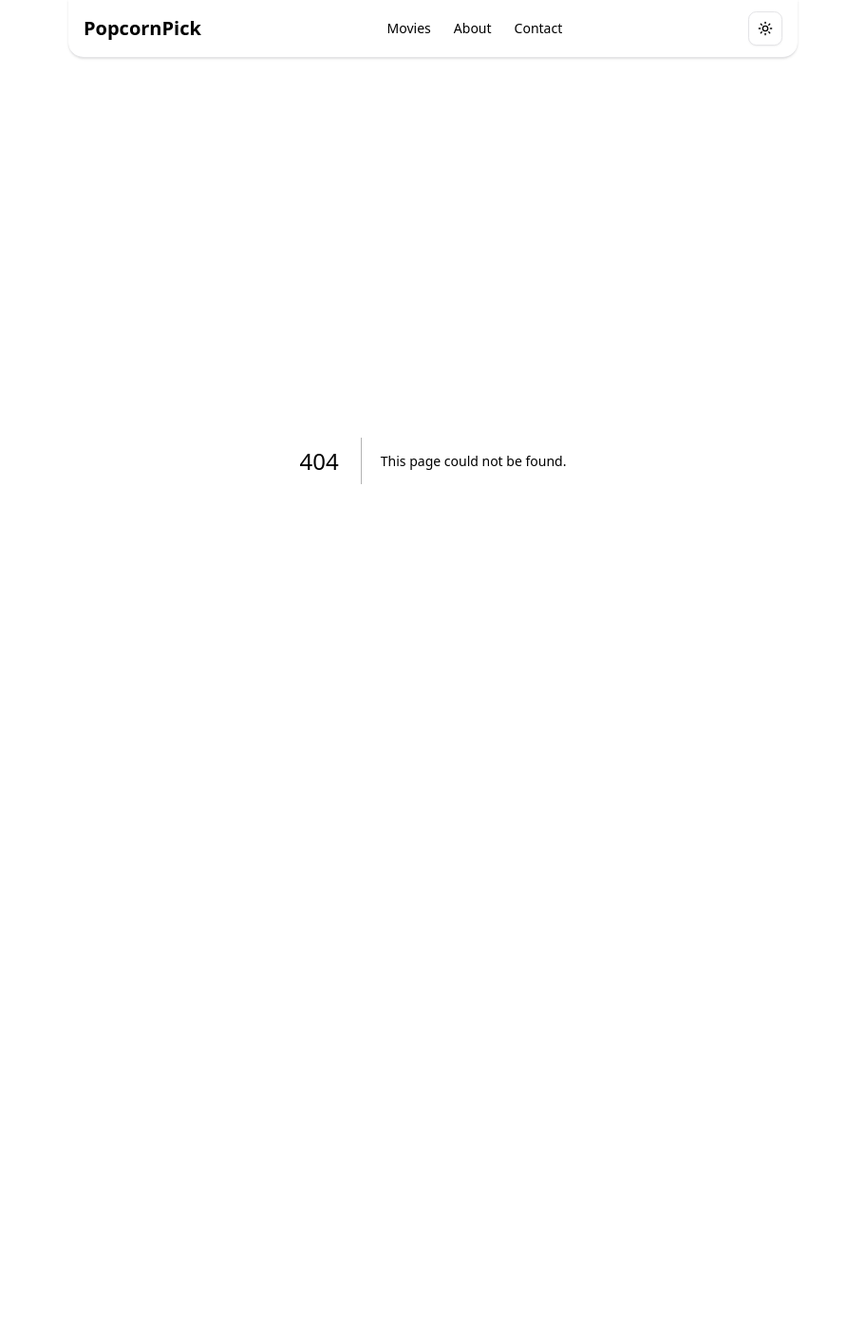
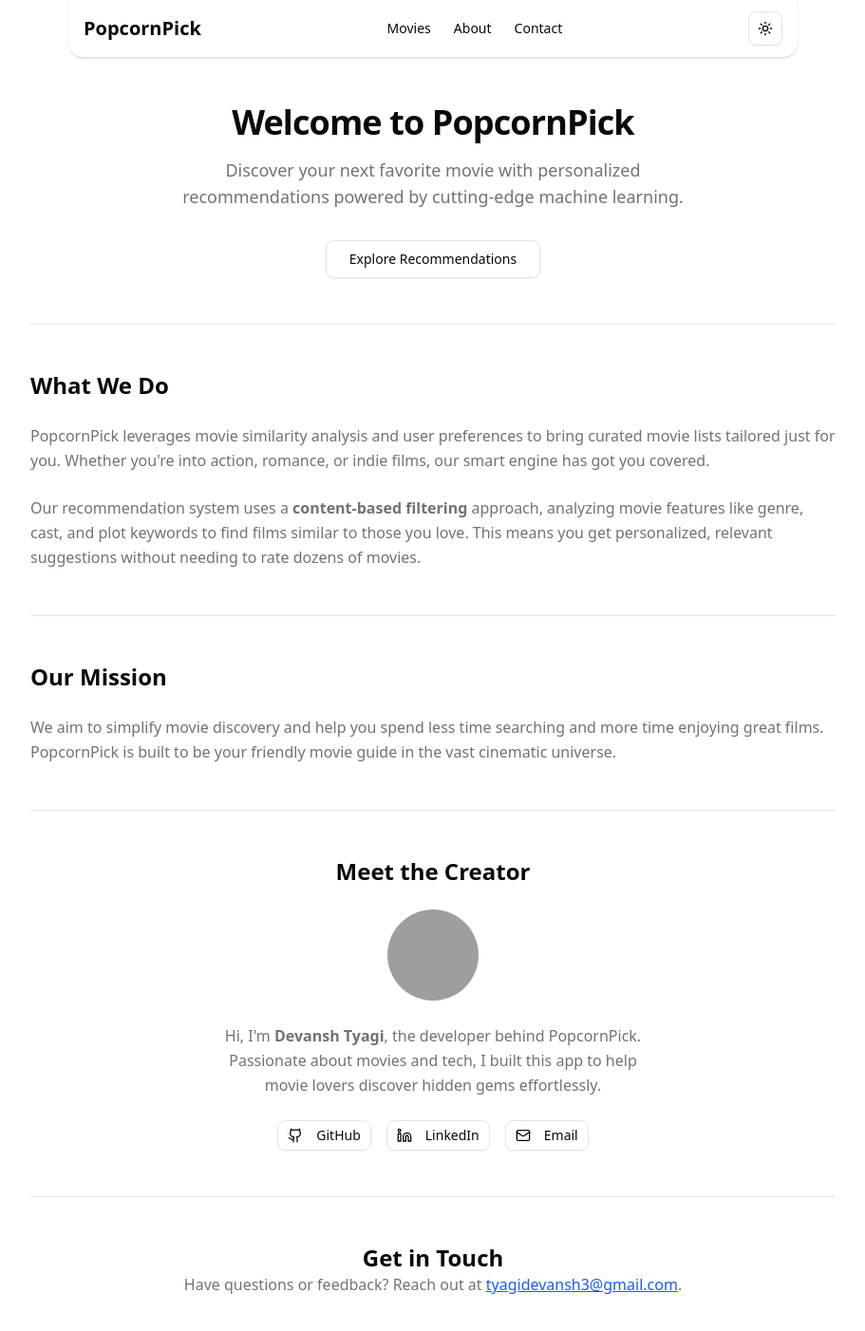
Before and after one commit to devanshtyagi26/PopcornPick, a Next.js app: page /about in a window 1280 px wide. Before the commit this address had no page. Shown: the top 1402 px of the page at 95% size, without its empty margins (184-1095 px from the left). Before the commit the page ends 885 px from the top, so only its background shows below. Built offline with nearby package versions, Linux system fonts and the light colour scheme; grey boxes are pictures that could not be loaded.

Commit message:
Added About Page

```diff
--- a/package.json
+++ b/package.json
@@ -10,11 +10,13 @@
   },
   "dependencies": {
     "@radix-ui/react-aspect-ratio": "^1.1.7",
+    "@radix-ui/react-avatar": "^1.1.10",
     "@radix-ui/react-dialog": "^1.1.14",
     "@radix-ui/react-dropdown-menu": "^2.1.15",
     "@radix-ui/react-label": "^2.1.7",
     "@radix-ui/react-popover": "^1.1.14",
     "@radix-ui/react-select": "^2.2.5",
+    "@radix-ui/react-separator": "^1.1.7",
     "@radix-ui/react-slot": "^1.2.3",
     "axios": "^1.10.0",
     "class-variance-authority": "^0.7.1",
--- /dev/null
+++ b/src/app/about/page.jsx
@@ -0,0 +1,140 @@
+"use client";
+import { Separator } from "@/components/ui/separator";
+import { Avatar, AvatarFallback, AvatarImage } from "@/components/ui/avatar";
+import { Button } from "@/components/ui/button";
+import { Github, Linkedin, Mail } from "lucide-react";
+import { useRouter } from "next/navigation";
+
+export default function AboutPage() {
+  const router = useRouter();
+  return (
+    <main className="max-w-4xl mx-auto p-6 space-y-12">
+      {/* Hero Section */}
+      <section className="text-center space-y-4">
+        <h1 className="text-4xl font-extrabold tracking-tight">
+          Welcome to PopcornPick
+        </h1>
+        <p className="text-lg text-muted-foreground max-w-xl mx-auto">
+          Discover your next favorite movie with personalized recommendations
+          powered by cutting-edge machine learning.
+        </p>
+        <Button
+          variant="outline"
+          size="lg"
+          className="mt-4"
+          onClick={() => router.push("/")}
+        >
+          Explore Recommendations
+        </Button>
+      </section>
+
+      <Separator />
+
+      {/* What We Do Section */}
+      {/* What We Do Section */}
+      <section className="space-y-6">
+        <h2 className="text-2xl font-semibold">What We Do</h2>
+        <p className="text-muted-foreground leading-relaxed">
+          PopcornPick leverages movie similarity analysis and user preferences
+          to bring curated movie lists tailored just for you. Whether you're
+          into action, romance, or indie films, our smart engine has got you
+          covered.
+        </p>
+        <p className="text-muted-foreground leading-relaxed">
+          Our recommendation system uses a{" "}
+          <strong>content-based filtering</strong> approach, analyzing movie
+          features like genre, cast, and plot keywords to find films similar to
+          those you love. This means you get personalized, relevant suggestions
+          without needing to rate dozens of movies.
+        </p>
+      </section>
+
+      <Separator />
+
+      {/* Mission Section */}
+      <section className="space-y-6">
+        <h2 className="text-2xl font-semibold">Our Mission</h2>
+        <p className="text-muted-foreground leading-relaxed">
+          We aim to simplify movie discovery and help you spend less time
+          searching and more time enjoying great films. PopcornPick is built to
+          be your friendly movie guide in the vast cinematic universe.
+        </p>
+      </section>
+
+      <Separator />
+
+      {/* Creator Section */}
+      <section className="space-y-6 flex flex-col items-center text-center">
+        <h2 className="text-2xl font-semibold">Meet the Creator</h2>
+        <Avatar className="w-24 h-24 mx-auto">
+          <AvatarImage
+            src="https://media.licdn.com/dms/image/v2/D5603AQFzurmeOEjQEA/profile-displayphoto-shrink_200_200/profile-displayphoto-shrink_200_200/0/1733141188155?e=2147483647&v=beta&t=VkayHsyNA50kx-Xpmq8lnYAS_3eoZ4K9WEZLl53PrWs"
+            alt="Creator's Avatar"
+          />
+          <AvatarFallback>PP</AvatarFallback>
+        </Avatar>
+        <p className="max-w-md text-muted-foreground leading-relaxed">
+          Hi, I'm <strong>Devansh Tyagi</strong>, the developer behind
+          PopcornPick. Passionate about movies and tech, I built this app to
+          help movie lovers discover hidden gems effortlessly.
+        </p>
+        <div className="flex space-x-4">
+          <Button
+            variant="outline"
+            size="sm"
+            as="a"
+            href="https://github.com/devanshtyagi26"
+            target="_blank"
+            rel="noopener noreferrer"
+            aria-label="GitHub"
+            className="flex items-center space-x-2"
+          >
+            <Github size={16} />
+            <span>GitHub</span>
+          </Button>
+          <Button
+            variant="outline"
+            size="sm"
+            as="a"
+            href="https://www.linkedin.com/in/tyagi-devansh"
+            target="_blank"
+            rel="noopener noreferrer"
+            aria-label="LinkedIn"
+            className="flex items-center space-x-2"
+          >
+            <Linkedin size={16} />
+            <span>LinkedIn</span>
+          </Button>
+          <Button
+            variant="outline"
+            size="sm"
+            as="a"
+            href="mailto:johndoe@example.com"
+            aria-label="Email"
+            className="flex items-center space-x-2"
+          >
+            <Mail size={16} />
+            <span>Email</span>
+          </Button>
+        </div>
+      </section>
+
+      <Separator />
+
+      {/* Contact Section */}
+      <section className="text-center">
+        <h2 className="text-2xl font-semibold">Get in Touch</h2>
+        <p className="text-muted-foreground mb-4">
+          Have questions or feedback? Reach out at{" "}
+          <a
+            href="mailto:tyagidevansh3@gmail.com"
+            className="text-blue-600 underline"
+          >
+            tyagidevansh3@gmail.com
+          </a>
+          .
+        </p>
+      </section>
+    </main>
+  );
+}
--- /dev/null
+++ b/src/components/ui/avatar.jsx
@@ -0,0 +1,47 @@
+"use client"
+
+import * as React from "react"
+import * as AvatarPrimitive from "@radix-ui/react-avatar"
+
+import { cn } from "@/lib/utils"
+
+function Avatar({
+  className,
+  ...props
+}) {
+  return (
+    <AvatarPrimitive.Root
+      data-slot="avatar"
+      className={cn("relative flex size-8 shrink-0 overflow-hidden rounded-full", className)}
+      {...props} />
+  );
+}
+
+function AvatarImage({
+  className,
+  ...props
+}) {
+  return (
+    <AvatarPrimitive.Image
+      data-slot="avatar-image"
+      className={cn("aspect-square size-full", className)}
+      {...props} />
+  );
+}
+
+function AvatarFallback({
+  className,
+  ...props
+}) {
+  return (
+    <AvatarPrimitive.Fallback
+      data-slot="avatar-fallback"
+      className={cn(
+        "bg-muted flex size-full items-center justify-center rounded-full",
+        className
+      )}
+      {...props} />
+  );
+}
+
+export { Avatar, AvatarImage, AvatarFallback }
--- /dev/null
+++ b/src/components/ui/separator.jsx
@@ -0,0 +1,27 @@
+"use client"
+
+import * as React from "react"
+import * as SeparatorPrimitive from "@radix-ui/react-separator"
+
+import { cn } from "@/lib/utils"
+
+function Separator({
+  className,
+  orientation = "horizontal",
+  decorative = true,
+  ...props
+}) {
+  return (
+    <SeparatorPrimitive.Root
+      data-slot="separator"
+      decorative={decorative}
+      orientation={orientation}
+      className={cn(
+        "bg-border shrink-0 data-[orientation=horizontal]:h-px data-[orientation=horizontal]:w-full data-[orientation=vertical]:h-full data-[orientation=vertical]:w-px",
+        className
+      )}
+      {...props} />
+  );
+}
+
+export { Separator }
```
Also changed, not shown: 1 other file (tests, documents, lock files or other folders).
